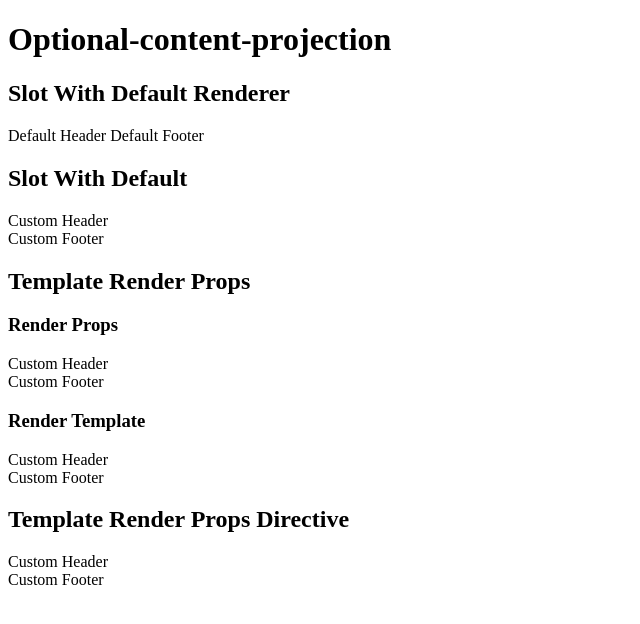
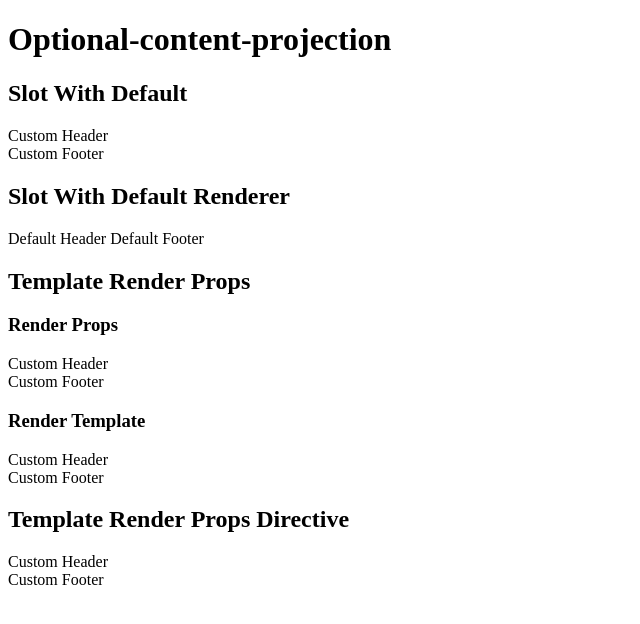
Before and after one commit to remshams/optional-content-projection, an Angular app: page / in a window 1280 px wide. Shown: the top 624 px of the page, without its empty margins (0-640 px from the left). Built offline with nearby package versions, Linux system fonts and the light colour scheme.

Commit message:
* renames slot-with-default-renderer to render-slot-directive

```diff
--- a/src/app/component.html
+++ b/src/app/component.html
@@ -1,13 +1,13 @@
 <h1>Optional-content-projection</h1>
-<app-slot-with-default-renderer>
+<app-render-slot>
   <div appSlot slot="header">Custom Header</div>
   <div appSlot slot="footer">Custom Footer</div>
-</app-slot-with-default-renderer>
+</app-render-slot>
 
-<app-slot-with-default>
+<app-render-slot-directive>
   <div appSlot slot="header">Custom Header</div>
   <div appSlot slot="footer">Custom Footer</div>
-</app-slot-with-default>
+</app-render-slot-directive>
 
 <app-template-render-props [templates]="{ 'header': header, 'footer': footer }"></app-template-render-props>
 
--- a/src/app/module.ts
+++ b/src/app/module.ts
@@ -2,8 +2,8 @@ import { NgModule } from '@angular/core';
 import { BrowserModule } from '@angular/platform-browser';
 import { AppComponent } from './component';
 import { SlotDirectiveModule } from './ng-content/directives/module';
+import { RenderSlotDirectiveModule } from './ng-content/render-slot-directive/module';
 import { RenderSlotModule } from './ng-content/render-slot/module';
-import { SlotWithDefaultRendererModule } from './ng-content/slot-with-default-renderer/module';
 import { RenderPropsDirectiveModule } from './ng-template/render-props-directive/module';
 import { TemplateRenderPropsModule } from './ng-template/render-props/module';
 
@@ -12,7 +12,7 @@ import { TemplateRenderPropsModule } from './ng-template/render-props/module';
   imports: [
     BrowserModule,
     RenderSlotModule,
-    SlotWithDefaultRendererModule,
+    RenderSlotDirectiveModule,
     SlotDirectiveModule,
     TemplateRenderPropsModule,
     RenderPropsDirectiveModule
--- a/src/app/ng-content/slot-with-default-renderer/components/component.ts
+++ b/src/app/ng-content/render-slot-directive/components/component.ts
@@ -5,12 +5,12 @@ import { SlotDirective } from '../../directives/directive';
 import { SlotName, SlotNames } from '../../directives/model';
 
 @Component({
-  selector: 'app-slot-with-default-renderer',
+  selector: 'app-render-slot-directive',
   templateUrl: './component.html',
   styleUrls: ['./component.css'],
   changeDetection: ChangeDetectionStrategy.OnPush
 })
-export class SlotWithDefaultRendererComponent {
+export class RenderSlotDirectiveComponent {
   @ContentChildren(SlotDirective, { read: ElementRef }) set slotDirectives(value: QueryList<ElementRef>) {
     this.nativeSlots.next(Array.from(value));
   }
--- a/src/app/ng-content/render-slot/components/component.ts
+++ b/src/app/ng-content/render-slot/components/component.ts
@@ -5,7 +5,7 @@ import { SlotDirective } from '../../directives/directive';
 import { SlotName, SlotNames } from '../../directives/model';
 
 @Component({
-  selector: 'app-slot-with-default',
+  selector: 'app-render-slot',
   templateUrl: './component.html',
   styleUrls: ['./component.css'],
   changeDetection: ChangeDetectionStrategy.OnPush
```
Also changed, not shown: src/app/ng-content/render-slot-directive/module.ts (added, +11 -0 lines), src/app/ng-content/slot-with-default-renderer/module.ts (deleted, +0 -11 lines), src/app/ng-content/render-slot-directive/components/component.css (added), src/app/ng-content/render-slot-directive/components/component.html (renamed from src/app/ng-content/slot-with-default-renderer/components/component.html), src/app/ng-content/render-slot-directive/components/slot-renderer/component.css (added), src/app/ng-content/render-slot-directive/components/slot-renderer/component.html (renamed from src/app/ng-content/slot-with-default-renderer/components/slot-renderer/component.html), src/app/ng-content/render-slot-directive/components/slot-renderer/component.ts (renamed from src/app/ng-content/slot-with-default-renderer/components/slot-renderer/component.ts).
